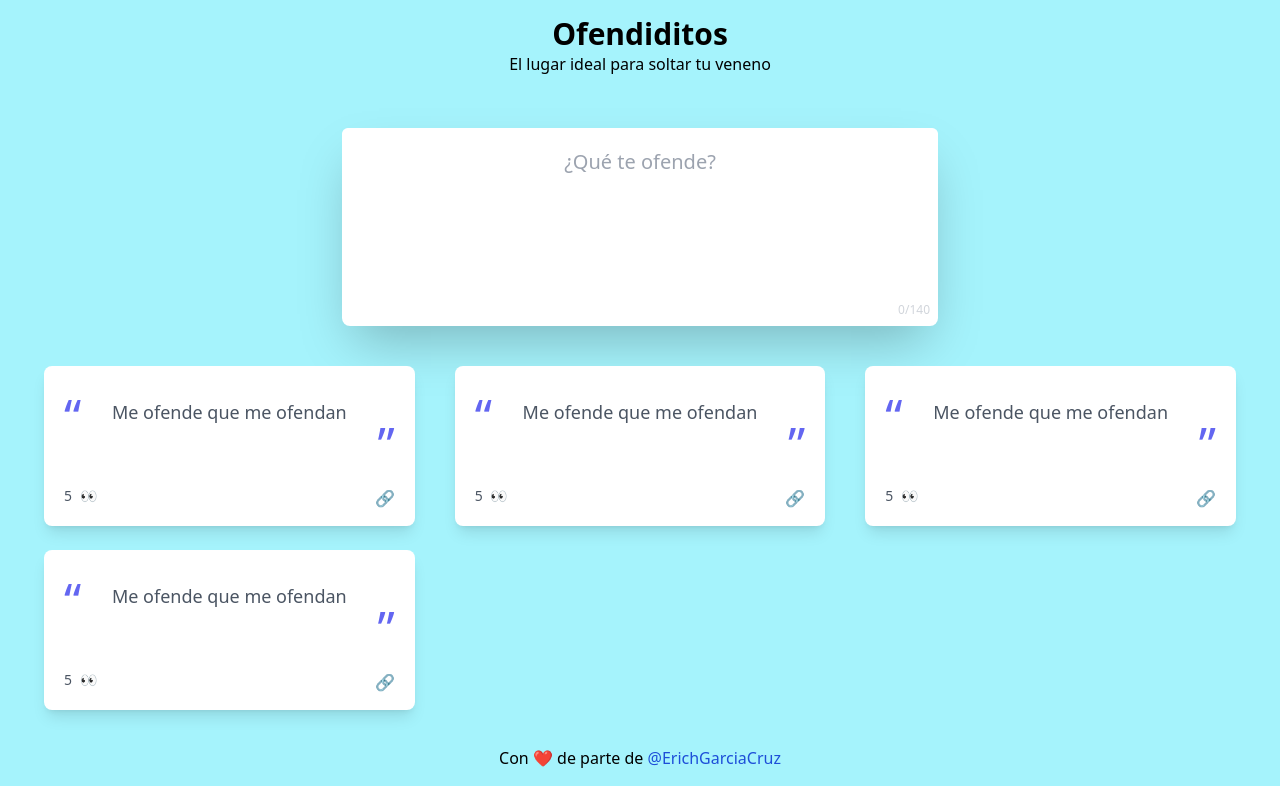
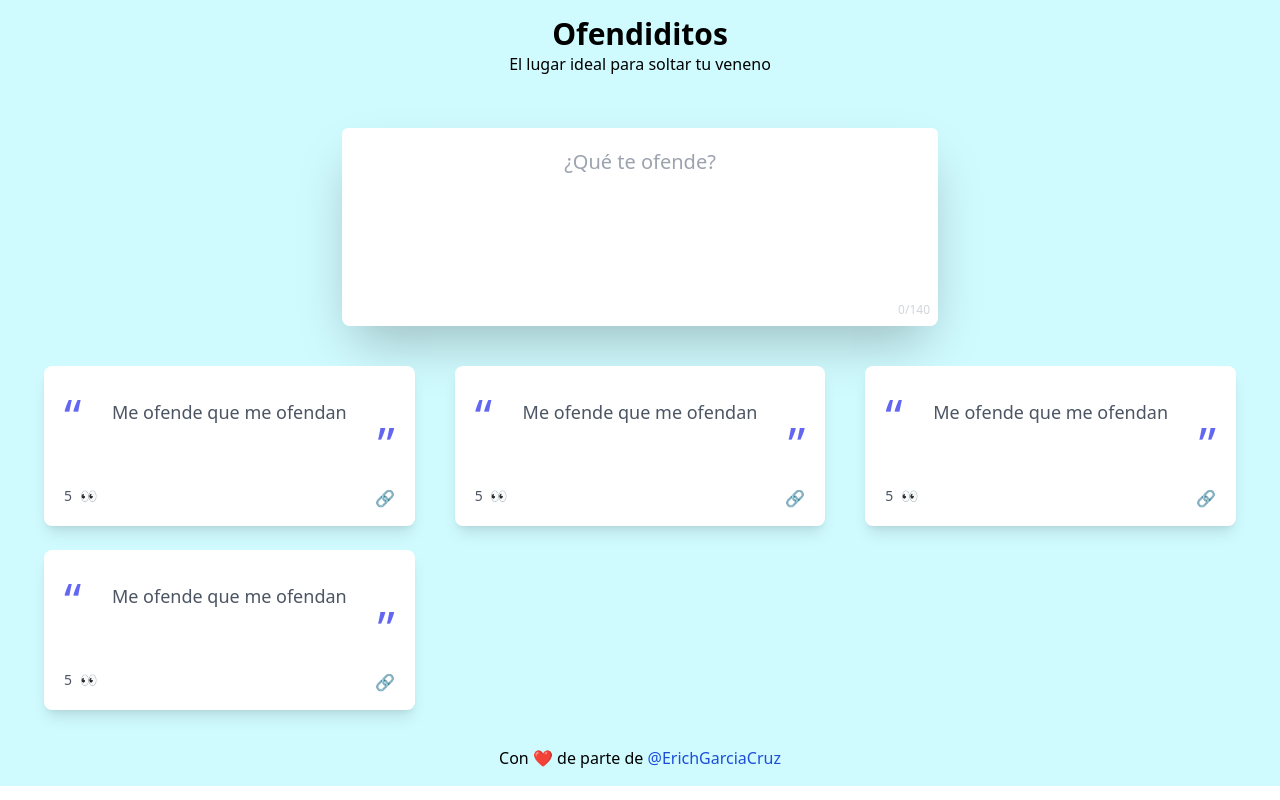
Before and after one commit to n3omaster/ofendiditos, a React (Create React App) app: page / in a window 1280 px wide. Built offline with nearby package versions, Linux system fonts and the light colour scheme.

Commit message:
Improved BG

```diff
--- a/public/index.html
+++ b/public/index.html
@@ -25,7 +25,7 @@
   <title>Ofendiditos</title>
 </head>
 
-<body class="bg-cyan-50">
+<body>
   <noscript>You need to enable JavaScript to run this app.</noscript>
   <div id="root"></div>
   <!--
--- a/src/App.js
+++ b/src/App.js
@@ -7,7 +7,7 @@ import { HomePage } from './pages/HomePage';
 
 function App() {
   return (
-    <div className="bg-cyan-200 py-4 px-6">
+    <div className="bg-cyan-100 py-4 px-6">
 
       <Link href="/">
         <a><h1 className="text-3xl font-bold text-center">Ofendiditos</h1></a>
```
